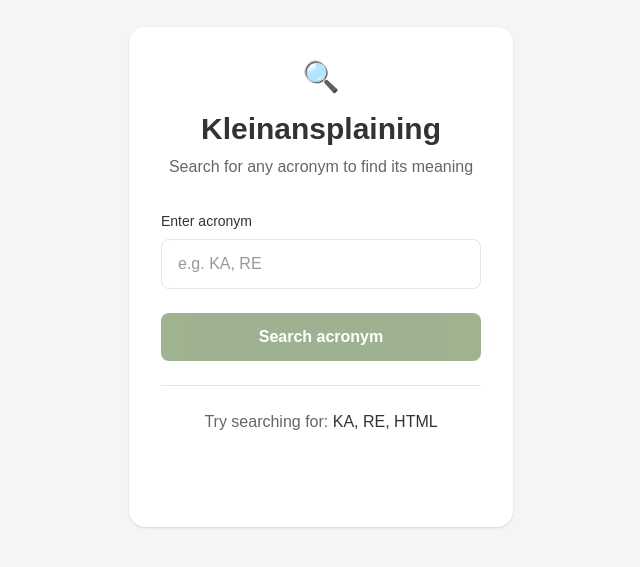
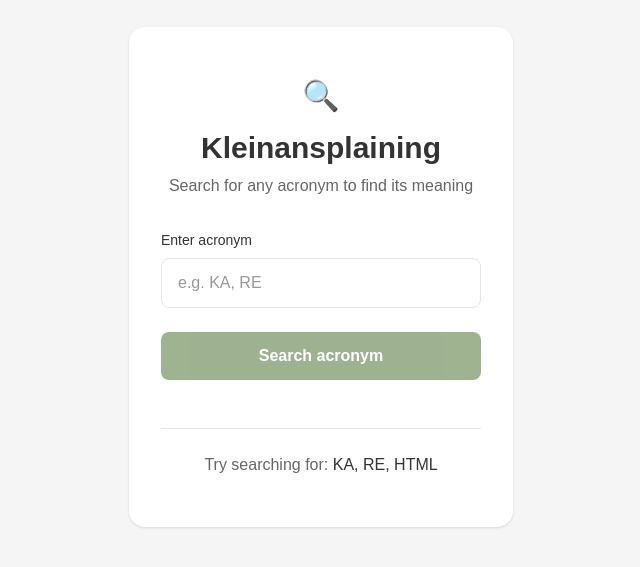
Before and after one commit to totfront/kleinansplaining, a Next.js app: page / in a window 1280 px wide. Shown: the part 123-690 px from the top of the page, without its empty margins (319-959 px from the left). Built offline with nearby package versions, Linux system fonts and the light colour scheme.

Commit message:
chore(searchPage): centered

```diff
--- a/app/pages/SearchPage.tsx
+++ b/app/pages/SearchPage.tsx
@@ -20,8 +20,9 @@ export default function SearchPage() {
 
   return (
     <ScreenContainer>
+      <div className="flex flex-col w-full h-full min-h-[27.25rem] justify-center">
         <div className="mb-8 text-center">
-        <EmojiIcon emoji="🔍" variant="success" />
+          <EmojiIcon emoji="🔍" />
           <h1 className="text-3xl font-bold text-[#333333] dark:text-[#ededed] mb-2">
             Kleinansplaining
           </h1>
@@ -30,7 +31,7 @@ export default function SearchPage() {
           </p>
         </div>
 
-      <form onSubmit={handleSubmit} className="mb-6">
+        <form onSubmit={handleSubmit} className="mb-6 w-full">
           <FormLabel htmlFor="acronym">Enter acronym</FormLabel>
           <FormInput
             id="acronym"
@@ -57,6 +58,7 @@ export default function SearchPage() {
             KA, RE, HTML
           </span>
         </p>
+      </div>
     </ScreenContainer>
   );
 }
--- a/app/search/[query]/add/page.tsx
+++ b/app/search/[query]/add/page.tsx
@@ -53,9 +53,6 @@ export default function AddPage() {
         <h2 className="text-2xl font-semibold text-[#333333] dark:text-[#ededed] mb-2">
           Add Acronym
         </h2>
-        <p className="text-[#666666] dark:text-[#999999]">
-          Help us grow our database
-        </p>
       </div>
 
       <form onSubmit={handleSubmit}>
```
Lines whose indentation alone changed are shown as unchanged.
